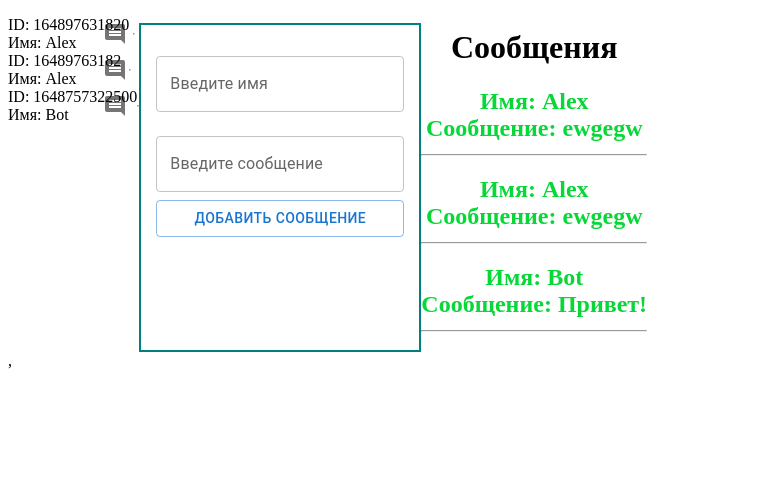
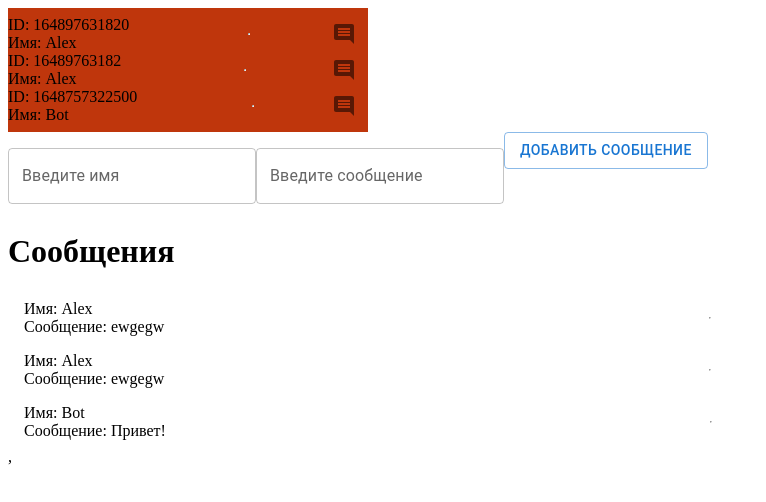
Before and after one commit to Galexy4ever/My-React, a React (Create React App) app: page / in a window 1280 px wide. Shown: the top 502 px of the page, without its empty margins (0-766 px from the left). Built offline with nearby package versions, Linux system fonts and the light colour scheme.

Commit message:
Lesson_3_3

```diff
--- a/src/App.js
+++ b/src/App.js
@@ -1,5 +1,5 @@
 import React from "react";
-import './App.sass';
+// import './App.sass';
 import Message from './Components/Message'
 
 
@@ -9,14 +9,14 @@ function App() {
 
     return (
 
-    <div className="Text">
+
 
     <Message />
 
 
 
 
-    </div>
+
 
 
     );
--- a/src/Components/Message.jsx
+++ b/src/Components/Message.jsx
@@ -49,7 +49,7 @@ const Message = () => {
         setTimeout(() => {
 
 
-            if (messages[messages.length - 1].userName == AUTOR.me) {
+            if (messages[messages.length - 1].userName === AUTOR.me) {
                 console.log(messages[messages.length - 1].userName)
 
                 const newMessage = {
@@ -73,9 +73,8 @@ const Message = () => {
 
 
     return (
-        <div className="workSpace">
-            <div className="chatList">
-                <div>
+        <>
+
             <List sx={{ width: '100%', maxWidth: 360, bgcolor: 'background.paper' }}>
                 {
                     messages.map((chat, userName, id) => (
@@ -94,10 +93,9 @@ const Message = () => {
                     )
                 }
             </List>
-                </div>
-            </div>
-            <div className="userPage">
-                <div className="userInput">
+
+
+
             <TextField id="margin-normal" margin="normal" label="Введите имя" variant="outlined"
 
                 type="text"
@@ -107,8 +105,8 @@ const Message = () => {
                 onKeyPress={addMessage}>
 
             </TextField>
-                </div>
-                <div className="userInput">
+
+
             <TextField id="margin-normal" margin="normal" label="Введите cообщение" variant="outlined"
                 placeholder="Введите cообщение"
                 type="text"
@@ -118,14 +116,14 @@ const Message = () => {
                 onKeyPress={addMessage}>
 
             </TextField>
-                </div>
+
             <Button size="medium" variant="outlined" id="userButton" className="userButton" onClick={addMessage}>Добавить сообщение</Button>
             <br />
-            </div >
+
             <MessageList props={messages} title="Сообщения" />
 
-        </div>
 
+        </>
     )
 }
 
--- a/src/Components/MessageList.jsx
+++ b/src/Components/MessageList.jsx
@@ -1,4 +1,5 @@
-import React, { useEffect } from "react";
+import React from "react";
+import { ListItem } from '@mui/material';
 
 
 
@@ -8,19 +9,19 @@ const MessageList = ({ props, title }) => {
 
     return (
         <>
-            <div>
+
             <h1 id="title" className="title">{title}</h1>
-                <div className="messageList">
+
             {
-                        props.map((post, name) => (
-                            <h2 key={post.id}>Имя: {post.userName} <br />  Сообщение: {post.userMessage}<hr /></h2>
+                props.map((post) => (
+                    <ListItem key={post.id}>Имя: {post.userName} <br />  Сообщение: {post.userMessage}<hr /></ListItem>
                     // <h1 key={post.id}>{post.userMessage}</h1>
 
                 )
                 )
             }
-                </div>
-            </div>
+
+
         </>
     )
 
--- a/src/index.js
+++ b/src/index.js
@@ -2,13 +2,16 @@
 import React from 'react';
 import ReactDOM from 'react-dom';
 import App from './App';
-import { orange } from '@mui/material/colors';
+import {deepOrange } from '@mui/material/colors'
+
 import {createTheme, ThemeProvider } from '@mui/material/styles'
 
 const theme = createTheme({
-  status: {
-    danger: orange[500],
-  },
+  palette: {
+    background: {
+      default: deepOrange[900],
+      paper: deepOrange[900],
+    }},
 });
 
 
```
Lines whose indentation alone changed are shown as unchanged.
